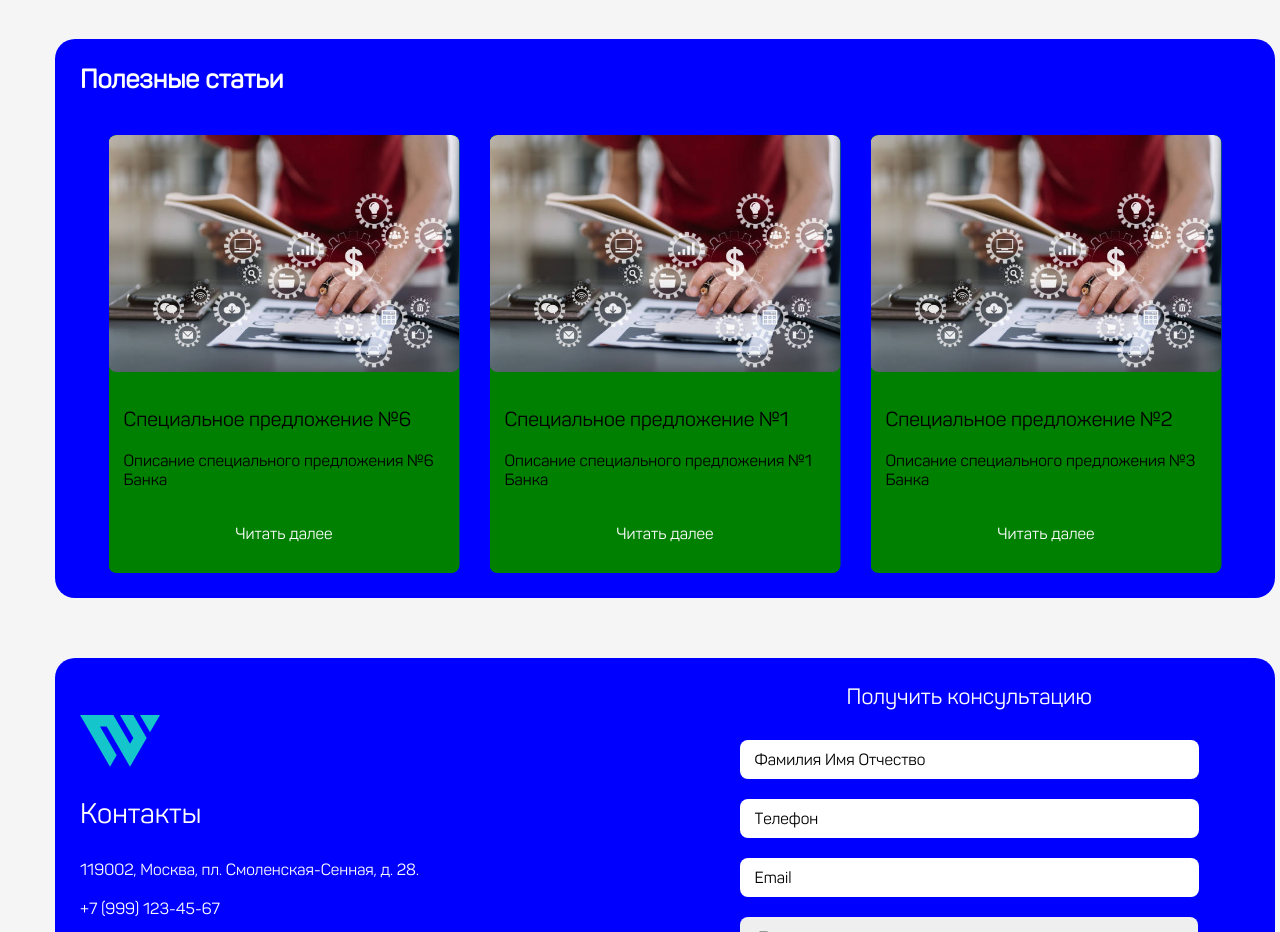
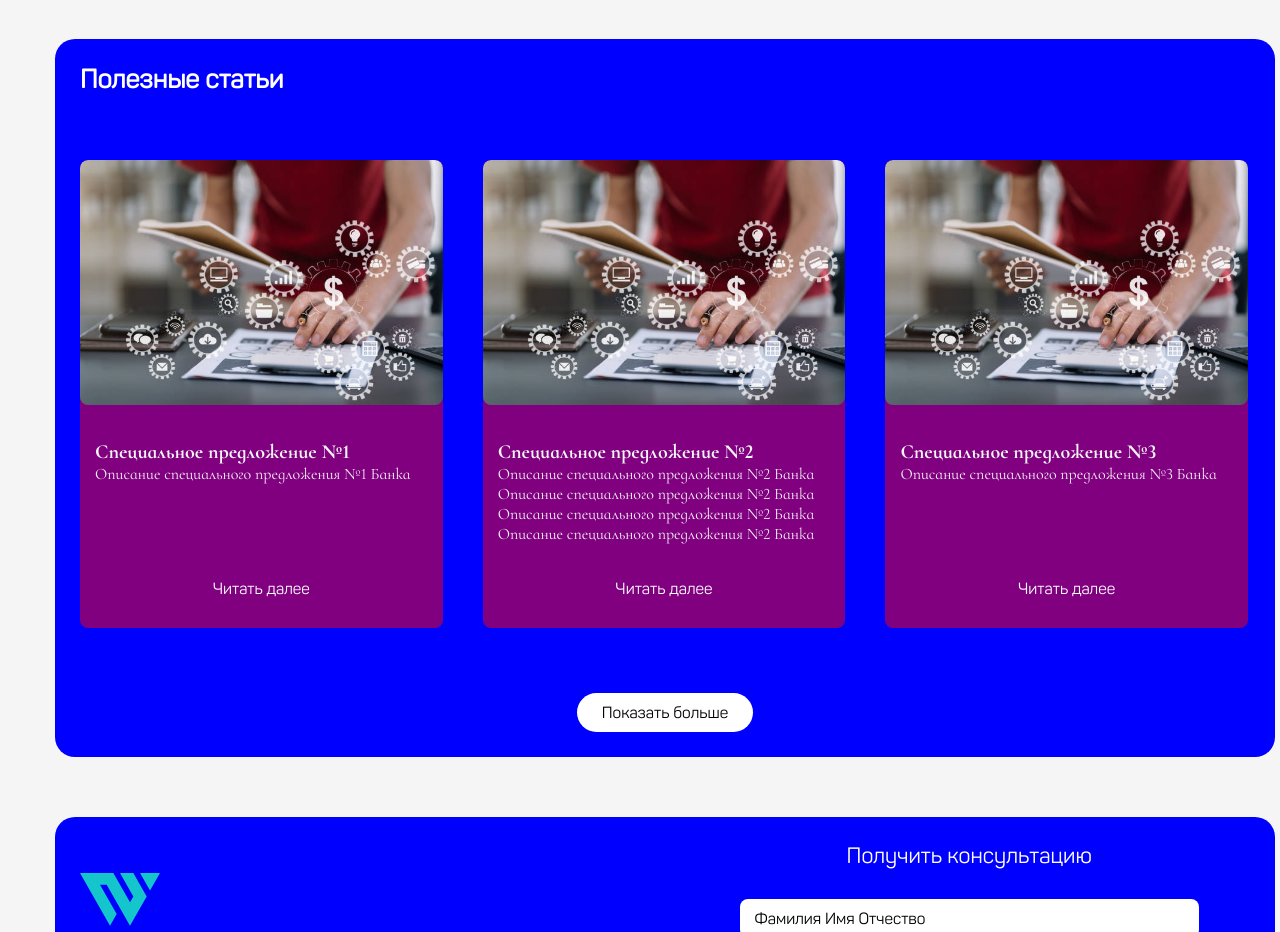
Before and after one commit to maxbelovcz/Vue3-bank-app-test, a Vue app: page /home in a window 1280 px wide. Shown: the part 840-1772 px from the top of the page. Built offline with nearby package versions, Linux system fonts and the light colour scheme; no server answers.

Commit message:
add component + fix

```diff
--- a/src/assets/scss/main.scss
+++ b/src/assets/scss/main.scss
@@ -51,4 +51,4 @@ body._lock{
 /*--------------------------------------------------news-----------------------------------*/
 @import './news.scss';
 /*----------------------------------------------news-slider--------------------------------*/
-@import './news-slider.scss';
+@import './news-block.scss';
--- a/src/assets/scss/news-slider.scss
+++ b/src/assets/scss/news-block.scss
@@ -12,20 +12,23 @@
     font-style: normal;
     line-height: normal;
 }
-.news-swiper{
+.news-block{
     display: flex;
-    justify-content: space-between;
+    justify-content: flex-start;
+    flex-wrap: wrap;
     width: 100%;
+    gap: 40px;
+    padding: 25px;
 }
-.news-swiper .news-slide{
+.news-item{
     display: flex;
     position: relative;
     align-items: center;
     flex-direction: column;
-    width: 30%;
+    width: 31%;
     height: auto;
     border-radius: 8px;
-    background: green;
+    background: purple;
     overflow: hidden;
     gap: 20px;
     & a {
@@ -39,7 +42,6 @@
         transition: all 0.3s ease-in;
         &:hover{
             text-decoration: underline;
-            color: blue;
             transition: all 0.3s ease-in;
         }
     }
@@ -57,24 +59,24 @@
     }
 }
 .news-item__body{
-    display: flex;
+    flex: 1;
     position: relative;
-    align-items: flex-start;
+    align-items: stretch;
     flex-direction: column;
     padding: 15px;
     width: calc(100% - 30px);
     gap: 20px;
 }
 .news-item__title{
-    color: black;
-    font-family: $PantonRegular;
+    color: whitesmoke;
+    font-family: $CormorantInfantBold;
     font-size: 20px;
     font-style: normal;
     line-height: normal;
 }
 .news-item__text{
-    color: black;
-    font-family: $PantonRegular;
+    color: whitesmoke;
+    font-family: $CormorantInfant;
     font-size: 16px;
     font-style: normal;
     line-height: normal;
--- a/src/assets/scss/news.scss
+++ b/src/assets/scss/news.scss
@@ -2,7 +2,7 @@
     position: relative;
     max-width: 100%;
     padding: 40px 0px;
-    &__wrapper{
+    &__wrapper {
             display: flex;
             position: relative;
             width: 100%;
--- /dev/null
+++ b/src/components/ButtonShowMore.vue
@@ -0,0 +1,11 @@
+<template>
+    <div class="button-box">
+        <button type="button">Показать больше</button>
+    </div>
+</template>
+
+<script>
+export default {
+    name: 'ButtonShowMore',
+}
+</script>
--- /dev/null
+++ b/src/components/NewsBlock.vue
@@ -0,0 +1,123 @@
+<template>
+    <div class="news-top">
+        <h2 class="news-title">{{ newsTitle }}</h2>
+    </div>
+    <div class="news-block">
+        <div class="news-item" v-for="(news, index) in displayedNews" :key="news.id">
+            <div class="news__img">
+                <img :src="`/${news.imgPath}`" alt>
+            </div>
+            <div class="news-item__body">
+                <div class="news-item__title">{{ news.title }}</div>
+                <div class="news-item__text">{{ news.text }}</div>
+            </div>
+            <a :href="`/${news.linkPath}`">Читать далее</a>
+        </div>
+    </div>
+    <ButtonShowMore v-if="remainingNews.length > 0" @click="showMoreNews" />
+</template>
+
+<script>
+import ButtonShowMore from './ButtonShowMore.vue';
+export default {
+    name: 'news-block',
+    components: { ButtonShowMore },
+    data() {
+        return {
+            newsTitle: 'Полезные статьи',
+            newsList: [
+                {
+                    id: 'news1',
+                    imgPath: 'img/bank-img3.jpg',
+                    title: 'Специальное предложение №1',
+                    text: 'Описание специального предложения №1 Банка',
+                    linkPath: 'credits'
+                },
+                {
+                    id: 'news2',
+                    imgPath: 'img/bank-img3.jpg',
+                    title: 'Специальное предложение №2',
+                    text: 'Описание специального предложения №2 Банка Описание специального предложения №2 Банка Описание специального предложения №2 Банка Описание специального предложения №2 Банка',
+                    linkPath: 'credits'
+                },
+                {
+                    id: 'news3',
+                    imgPath: 'img/bank-img3.jpg',
+                    title: 'Специальное предложение №3',
+                    text: 'Описание специального предложения №3 Банка',
+                    linkPath: 'credits'
+                },
+                {
+                    id: 'news4',
+                    imgPath: 'img/bank-img3.jpg',
+                    title: 'Специальное предложение №4',
+                    text: 'Описание специального предложения №4 Банка',
+                    linkPath: 'credits'
+                },
+                {
+                    id: 'news5',
+                    imgPath: 'img/bank-img3.jpg',
+                    title: 'Специальное предложение №5',
+                    text: 'Описание специального предложения №5 Банка',
+                    linkPath: 'credits'
+                },
+                {
+                    id: 'news6',
+                    imgPath: 'img/bank-img3.jpg',
+                    title: 'Специальное предложение №6',
+                    text: 'Описание специального предложения №6 Банка',
+                    linkPath: 'credits'
+                },
+                {
+                    id: 'news7',
+                    imgPath: 'img/bank-img3.jpg',
+                    title: 'Специальное предложение №7',
+                    text: 'Описание специального предложения №7 Банка',
+                    linkPath: 'credits'
+                },
+                {
+                    id: 'news8',
+                    imgPath: 'img/bank-img3.jpg',
+                    title: 'Специальное предложение №8',
+                    text: 'Описание специального предложения №8 Банка',
+                    linkPath: 'credits'
+                },
+                {
+                    id: 'news9',
+                    imgPath: 'img/bank-img3.jpg',
+                    title: 'Специальное предложение №9',
+                    text: 'Описание специального предложения №9 Банка',
+                    linkPath: 'credits'
+                },
+                {
+                    id: 'news10',
+                    imgPath: 'img/bank-img3.jpg',
+                    title: 'Специальное предложение №10',
+                    text: 'Описание специального предложения №10 Банка',
+                    linkPath: 'credits'
+                },
+                {
+                    id: 'news11',
+                    imgPath: 'img/bank-img3.jpg',
+                    title: 'Специальное предложение №11',
+                    text: 'Описание специального предложения №11 Банка',
+                    linkPath: 'credits'
+                },
+            ],
+            displayedNews: [],
+            remainingNews: []
+        };
+    },
+    mounted() {
+        this.showMoreNews();
+    },
+    methods: {
+        showMoreNews() {
+            const currentlyDisplayed = this.displayedNews.length;
+            const nextBatch = this.newsList.slice(currentlyDisplayed, currentlyDisplayed + 3);
+            this.displayedNews = this.displayedNews.concat(nextBatch);
+            this.remainingNews = this.newsList.slice(this.displayedNews.length);
+        }
+    }
+};
+</script>
--- a/src/components/NewsSlider.vue
+++ /dev/null
@@ -1,88 +0,0 @@
-<template>
-    <div class="news-top">
-        <h2 class="news-title">{{ newsTitle }}</h2>
-    </div>
-    <Swiper class="news-swiper" :slidesPerView="`${autoValue}`" :spaceBetween="30" :grabCursor="true" :loop="true"
-        :centeredSlides="true" :autoplay="{
-            delay: 6500,
-            disableOnInteraction: false,
-        }" :modules="modules">
-        <SwiperSlide class="news-slide" v-for="news in newsList" :key="news.id">
-            <div class="news__img">
-                <img :src="`/${news.imgPath}`" alt>
-            </div>
-            <div class="news-item__body">
-                <div class="news-item__title">{{ news.title }}</div>
-                <div class="news-item__text">{{ news.text }}</div>
-            </div>
-            <a :href="`/${news.linkPath}`">Читать далее</a>
-        </SwiperSlide>
-    </Swiper>
-</template>
-
-<script>
-import { Swiper, SwiperSlide } from 'swiper/vue'
-import { Autoplay, Navigation } from 'swiper/modules';
-
-export default {
-    name: 'news-slider',
-    data() {
-        return {
-            modules: [
-                Autoplay,
-                Navigation
-            ],
-            newsTitle: 'Полезные статьи',
-            autoValue: 'auto',
-            newsList: [
-                {
-                    id: 'news1',
-                    imgPath: 'img/bank-img3.jpg',
-                    title: 'Специальное предложение №1',
-                    text: 'Описание специального предложения №1 Банка',
-                    linkPath: 'credits'
-                },
-                {
-                    id: 'news2',
-                    imgPath: 'img/bank-img3.jpg',
-                    title: 'Специальное предложение №2',
-                    text: 'Описание специального предложения №3 Банка',
-                    linkPath: 'credits'
-                },
-                {
-                    id: 'news3',
-                    imgPath: 'img/bank-img3.jpg',
-                    title: 'Специальное предложение №3',
-                    text: 'Описание специального предложения №3 Банка',
-                    linkPath: 'credits'
-                },
-                {
-                    id: 'news4',
-                    imgPath: 'img/bank-img3.jpg',
-                    title: 'Специальное предложение №4',
-                    text: 'Описание специального предложения №4 Банка',
-                    linkPath: 'credits'
-                },
-                {
-                    id: 'news5',
-                    imgPath: 'img/bank-img3.jpg',
-                    title: 'Специальное предложение №5',
-                    text: 'Описание специального предложения №5 Банка',
-                    linkPath: 'credits'
-                },
-                {
-                    id: 'news6',
-                    imgPath: 'img/bank-img3.jpg',
-                    title: 'Специальное предложение №6',
-                    text: 'Описание специального предложения №6 Банка',
-                    linkPath: 'credits'
-                },
-            ],
-        };
-    },
-    components: {
-        Swiper,
-        SwiperSlide
-    },
-};
-</script>
--- a/src/components/SectionNews.vue
+++ b/src/components/SectionNews.vue
@@ -2,16 +2,16 @@
     <section class="news">
         <div class="container">
             <div class="news__wrapper">
-                <NewsSlider />
+                <NewsBlock />
             </div>
         </div>
     </section>
 </template>
 <script>
-import NewsSlider from './NewsSlider.vue'
+import NewsBlock from './NewsBlock.vue';
 export default {
     name: 'section-news',
-    components: { NewsSlider }
+    components: { NewsBlock }
 }
 
 </script>
```
Lines whose indentation alone changed are shown as unchanged.
